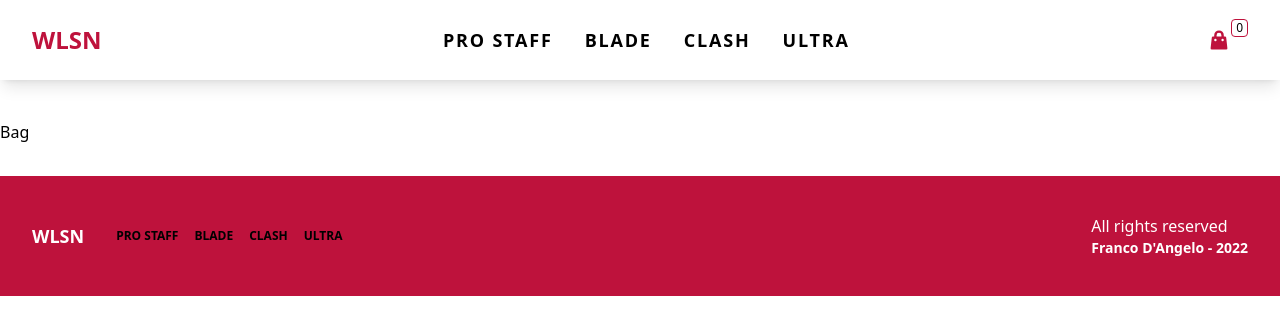
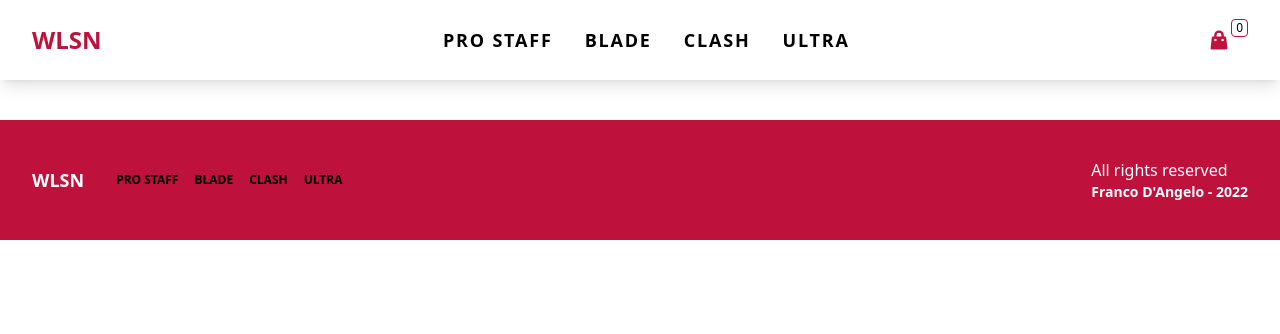
Before and after one commit to franodangelo/React-Ecommerce, a React (Create React App) app: page /bag in a window 1280 px wide. Shown: the top 334 px of the page. Built offline with nearby package versions, Linux system fonts and the light colour scheme.

Commit message:
change in itemdetail

```diff
--- a/src/components/Bag.jsx
+++ b/src/components/Bag.jsx
@@ -2,6 +2,7 @@ import React from "react";
 
 export default function Bag() {
     return (
-        <div>Bag</div>
+        <>
+        </>
     )
 }
```
Also changed, not shown: src/components/ItemDetail.jsx (line endings or trailing spaces).
